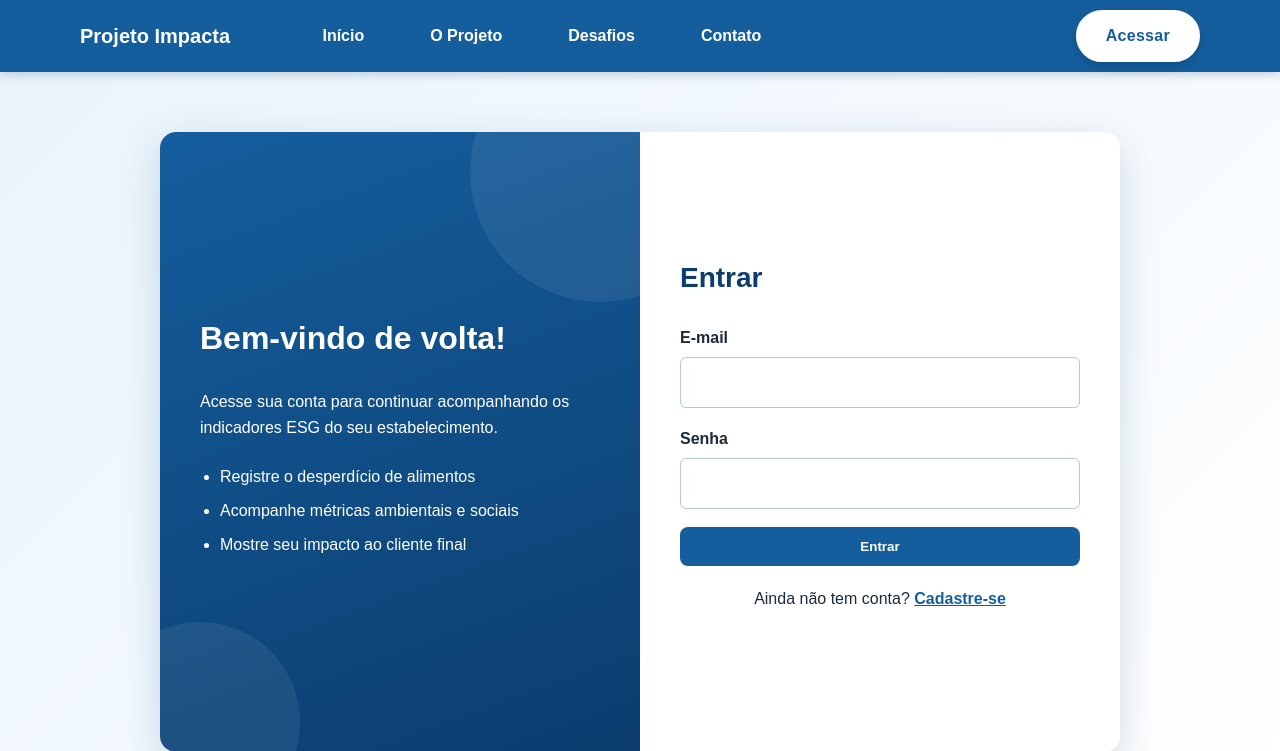
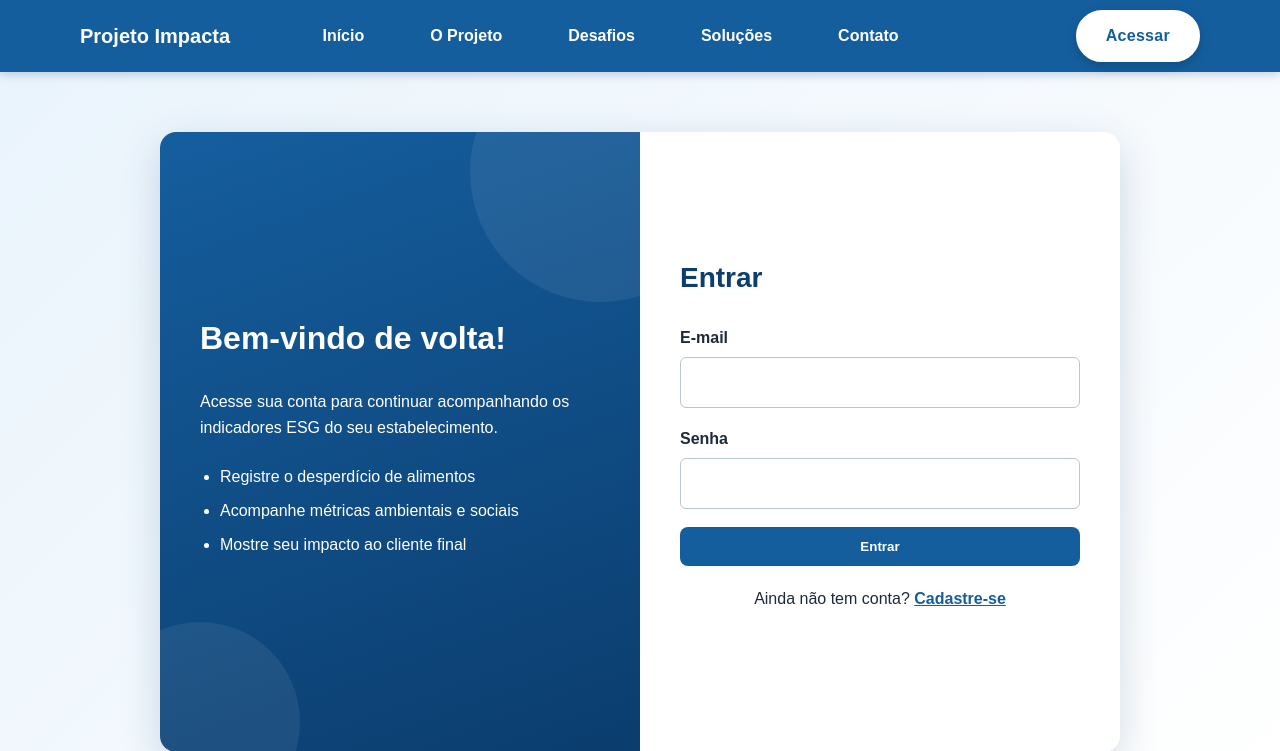
Before and after one commit to BelmontBeta/projeto-impacta, a Django app: page /acesso/ in a window 1280 px wide. Shown: the top 751 px of the page. Run offline with Django 5.2, Linux system fonts and the light colour scheme.

Commit message:
criação da pagina solucoes no base.html

```diff
--- a/templates/base.html
+++ b/templates/base.html
@@ -37,6 +37,8 @@
                    {% if request.resolver_match.url_name == 'sobre' %}aria-current="page"{% endif %}>O Projeto</a>
                 <a href="{% url 'desafios' %}"
                    {% if request.resolver_match.url_name == 'desafios' %}aria-current="page"{% endif %}>Desafios</a>
+                <a href="{% url 'solucoes' %}"
+                   {% if request.resolver_match.url_name == 'solucoes' %}aria-current="page"{% endif %}>Soluções</a>
                 <a href="{% url 'contato' %}"
                    {% if request.resolver_match.url_name == 'contato' %}aria-current="page"{% endif %}>Contato</a>
 
```
